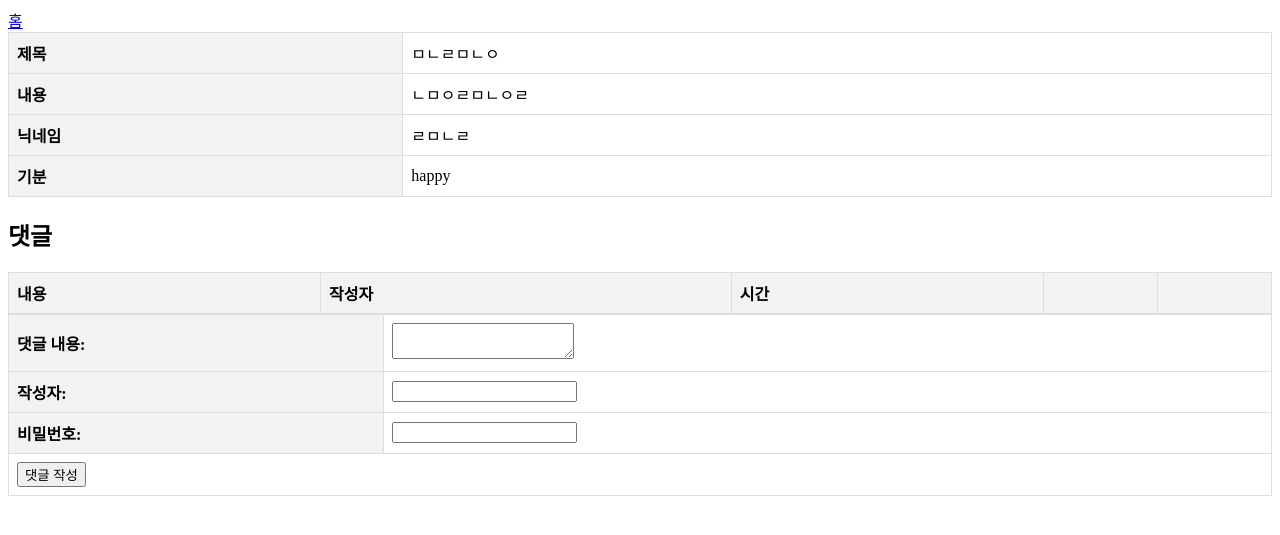
After one commit to sumina-codewell/jjin_aquaculture, a Flask app: page /article/1 in a window 1280 px wide. The commit adds this page. Shown: the top 535 px of the page. Run offline with Flask 3, Linux system fonts and the light colour scheme; data comes from the database, SQL or seed files in the repository; both versions use the stored data as it was after the commit; data that the repository does not hold is empty.

Commit message:
댓글 작성, 수정, 삭제 기능 구현

```diff
--- a/app.py
+++ b/app.py
@@ -1,7 +1,10 @@
-from flask import Flask, render_template, request, redirect, url_for
+from flask import Flask, render_template, request, redirect, url_for, jsonify
 from werkzeug.utils import secure_filename
 from flask_sqlalchemy import SQLAlchemy
 import os
+import datetime
+from werkzeug.utils import secure_filename
+import unicodedata
 
 #이미지 업로드하려면 이거 써야됨.
 UPLOAD_FOLDER = os.path.join(os.path.dirname(os.path.abspath(__file__)), 'static', 'image')
@@ -23,9 +26,15 @@ db = SQLAlchemy(app)
 
 def allowed_file(filename):
     return '.' in filename and \
-        filename.rsplit('.', 1)[1].lower() in ALLOWED_EXTENSIONS
+           filename.rsplit('.', 1)[1].lower() in ALLOWED_EXTENSIONS
 
-# Method POST 방식과 명칭 헷갈림 지양함.
+#한국어 파일명 작업
+def secure_filename_with_unicode(filename):
+    file, ext = os.path.splitext(filename)
+    file = file.replace(' ', '_')  # 공백을 밑줄로 대체
+    file = ''.join(e for e in file if e.isalnum() or e in {'_', '-'})
+    return f"{file}{ext}"
+
 class Article(db.Model):
     id = db.Column(db.Integer, primary_key=True)
     nickname = db.Column(db.String(100))
@@ -42,8 +51,7 @@ class Comment(db.Model):
     content = db.Column(db.Text)
     author = db.Column(db.String(100))
     created_at = db.Column(db.DateTime)
-    comment_pw = db.Column(db.Integer, nullable=False)
-
+    comment_pw = db.Column(db.Integer)
 
 with app.app_context():
     db.create_all()
@@ -53,7 +61,7 @@ with app.app_context():
 def main():
     # 여기에 데이터베이스에서 게시글을 조회하는 코드를 추가할 수 있습니다.
     articles = Article.query.all()
-    return render_template('jjookkumi.html', posts=articles)
+    return render_template('jjookkumi.html', articles=articles)
 
 # 게시글 작성 라우트
 @app.route('/write_article', methods=['POST'])
@@ -66,7 +74,7 @@ def write_article():
 
     # 기존 게시글 처리 로직
     if image and allowed_file(image.filename):
-        filename = secure_filename(image.filename)
+        filename = secure_filename_with_unicode(image.filename)
         file_path = os.path.join(app.config['UPLOAD_FOLDER'], filename)
         image.save(file_path)
             # 이미지 파일명을 데이터베이스에 저장
@@ -81,16 +89,56 @@ def write_article():
 
     return redirect(url_for('main'))
 
+# 게시글 상세
+@app.route('/article/<int:article_id>')
+def article_detail(article_id):
+    article = Article.query.get_or_404(article_id)
+    return render_template('article_detail.html', article=article)
+
 # 댓글 작성 라우트
-@app.route('/write_comment/<int:post_id>', methods=['POST'])
-def write_comment(post_id):
-    post = Article.query.get_or_404(post_id)
+@app.route('/write_comment/<int:article_id>', methods=['POST'])
+def write_comment(article_id):
+    article = Article.query.get_or_404(article_id)
     comment_content = request.form['comment_content']
     comment_author = request.form['comment_author']
-    new_comment = Comment(content=comment_content, author=comment_author, post=post)
+    comment_pw = request.form['comment_pw']
+    # 현재 시간을 생성 시간으로 설정
+    now = datetime.datetime.now()
+    new_comment = Comment(content=comment_content, author=comment_author, article=article, created_at=now, comment_pw=comment_pw)
+
     db.session.add(new_comment)
     db.session.commit()
-    return redirect(url_for('main'))
+    return redirect(url_for('article_detail', article_id=article_id))
+
+# 댓글 수정 라우트
+@app.route('/edit_comment/<int:comment_id>', methods=['POST'])
+def edit_comment(comment_id):
+    data = request.json
+    comment_pw = data.get('comment_pw')
+    comment_content = data.get('comment_content')
+    comment = Comment.query.get_or_404(comment_id)
+
+    # 비밀번호가 일치할 때만 댓글 수정을 허용
+    if comment.comment_pw == int(comment_pw):
+        comment.content = comment_content
+        db.session.commit()
+
+        return jsonify({'message': '댓글이 수정되었습니다.'}), 200
+    else:
+        return jsonify({'error': '잘못된 비밀번호입니다.'}), 403
+
+# 댓글 삭제 라우트
+@app.route('/delete_comment/<int:comment_id>', methods=['POST'])
+def delete_comment(comment_id):
+    comment = Comment.query.get_or_404(comment_id)
+    comment_pw = request.form['comment_pw']
+    # 비밀번호가 일치할 때만 댓글 삭제를 허용
+    if comment.comment_pw == int(comment_pw):
+        db.session.delete(comment)
+        db.session.commit()
+        return "<script>alert('댓글이 삭제되었습니다.'); window.location.href = document.referrer;</script>"
+    else:
+        return "<script>alert('잘못된 비밀번호입니다.'); window.location.href = document.referrer;</script>"
 
 #reply 페이지 이동 라우트
 @app.route("/reply/")
--- /dev/null
+++ b/templates/article_detail.html
@@ -0,0 +1,166 @@
+<!DOCTYPE html>
+<html lang="ko">
+    <head>
+        <meta charset="UTF-8">
+        <title>{{ article.title }} - 상세보기</title>
+        <meta name="viewport" content="width=device-width, initial-scale=1">
+        <style>
+            table {
+                width: 100%;
+                border-collapse: collapse;
+            }
+            th, td {
+                border: 1px solid #ddd;
+                padding: 8px;
+                text-align: left;
+            }
+            th {
+                background-color: #f2f2f2;
+            }
+            /* 이미지 최대 너비를 페이지 너비에 맞추되 원본 크기를 넘지 않도록 설정 */
+            img {
+                max-width: 100%;
+                height: auto; /* 이미지의 비율을 유지하면서 너비에 맞추어 조절 */
+            }
+        </style>
+    </head>
+
+    <script>
+        function editComment(commentId) {
+            // 댓글 수정을 위한 비밀번호 입력
+            var password = prompt("댓글 수정을 위한 비밀번호를 입력하세요:");
+            if (!password) {
+                alert('비밀번호 입력이 취소되었습니다.');
+                return; // 비밀번호 입력이 없으면 함수 종료
+            }
+
+            // 새로운 댓글 내용 입력
+            var newContent = prompt("댓글을 수정하세요:");
+            if (newContent) {
+                // Fetch API를 사용하여 서버에 댓글 수정 요청
+                fetch('/edit_comment/' + commentId, {
+                    method: 'POST',
+                    headers: {
+                        'Content-Type': 'application/json',
+                    },
+                    body: JSON.stringify({
+                        comment_pw: password,
+                        comment_content: newContent
+                    }),
+                })
+                .then(response => {
+                    if (response.ok) {
+                        return response.text();
+                    } else {
+                        throw new Error('댓글 수정에 실패했습니다.');
+                    }
+                })
+                .then(data => {
+                    // 서버로부터의 응답 처리
+                    alert('댓글이 수정되었습니다.');
+                    window.location.reload(); // 페이지 새로고침
+                })
+                .catch(error => {
+                    console.error('Error:', error);
+                    alert(error.message);
+                });
+            } else {
+                alert('댓글 수정이 취소되었습니다.');
+            }
+        }
+
+        function confirmDelete() {
+            // 사용자가 삭제를 확인하는 경우 true를 반환합니다.
+            return confirm("댓글을 삭제하시겠습니까?");
+        }
+    </script>
+
+    <body>
+    <a href="{{ url_for('main') }}">홈</a>
+    <div class="container">
+        <table>
+            <tbody>
+                <tr>
+                    <th>제목</th>
+                    <td>{{ article.title }}</td>
+                </tr>
+                {% if article.image_filename %}
+                <tr>
+                    <th>이미지</th>
+                    <td><img src="{{ url_for('static', filename='image/' + article.image_filename) }}" alt="{{ article.title }}"></td>
+                </tr>
+            {% endif %}
+            <tr>
+                <th>내용</th>
+                <td>{{ article.content }}</td>
+            </tr>
+            <tr>
+                <th>닉네임</th>
+                <td>{{ article.nickname }}</td>
+            </tr>
+            <tr>
+                <th>기분</th>
+                <td>{{ article.mood }}</td>
+            </tr>
+        </tbody>
+    </table>
+
+    <!-- 댓글 섹션 -->
+    <h2>댓글</h2>
+    <table>
+        <thead>
+            <tr>
+                <th>내용</th>
+                <th>작성자</th>
+                <th>시간</th>
+                <th></th>
+                <th></th>
+            </tr>
+        </thead>
+        <tbody>
+            {% for comment in article.comments %}
+            <tr>
+                <td>{{ comment.content }}</td>
+                <td>{{ comment.author }}</td>
+                <td>{{ comment.created_at }}</td>
+                <td>
+                    <!-- 댓글 수정을 위한 JavaScript 함수 호출 버튼 -->
+                    <button onclick="editComment({{ comment.id }})">수정</button>
+                </td>
+                <td>
+                    <!-- 댓글 삭제를 위한 폼 -->
+                    <form action="{{ url_for('delete_comment', comment_id=comment.id) }}" method="post" onsubmit="return confirmDelete()">
+                        <input type="password" name="comment_pw" required placeholder="비밀번호">
+                        <button type="submit">삭제</button>
+                    </form>
+            </tr>
+            {% endfor %}
+        </tbody>
+    </table>
+
+    <form action="{{ url_for('write_comment', article_id=article.id) }}" method="post">
+        <table>
+            <tbody>
+                <tr>
+                    <th><label for="comment_content">댓글 내용:</label></th>
+                    <td><textarea id="comment_content" name="comment_content" required></textarea></td>
+                </tr>
+                <tr>
+                    <th><label for="comment_author">작성자:</label></th>
+                    <td><input type="text" id="comment_author" name="comment_author" required></td>
+                </tr>
+                <tr>
+                    <th><label for="comment_pw">비밀번호:</label></th>
+                    <td><input type="password" id="comment_pw" name="comment_pw" required></td>
+                </tr>
+                <tr>
+                    <td colspan="2"><button type="submit">댓글 작성</button></td>
+                </tr>
+            </tbody>
+        </table>
+    </form>
+
+</div>
+
+</body>
+</html>
```
Also changed, not shown: templates/jjookkumi.html (+7 -7 lines), jkmi.db, 1 other file.
